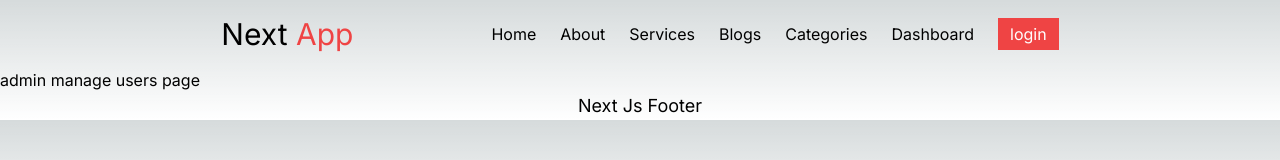
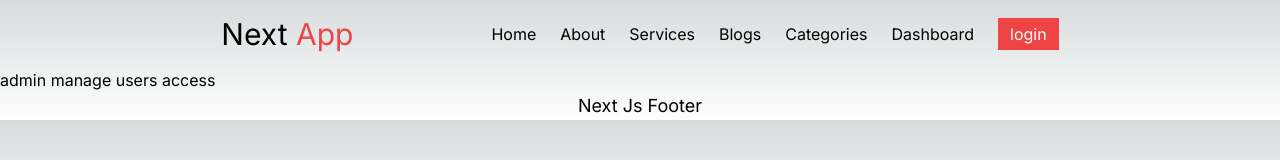
Before and after one commit to tahfeezmizan/next-js-project, a Next.js app: page /manageusers in a window 1280 px wide. Shown: the top 160 px of the page. Built offline with nearby package versions, Linux system fonts and the light colour scheme.

Commit message:
update code

```diff
--- a/src/app/(dashboard)/manageusers/page.jsx
+++ b/src/app/(dashboard)/manageusers/page.jsx
@@ -3,7 +3,7 @@ import React from 'react';
 const page = () => {
   return (
     <div>
-      admin manage users page
+      admin  manage users access
     </div>
   );
 };
```
